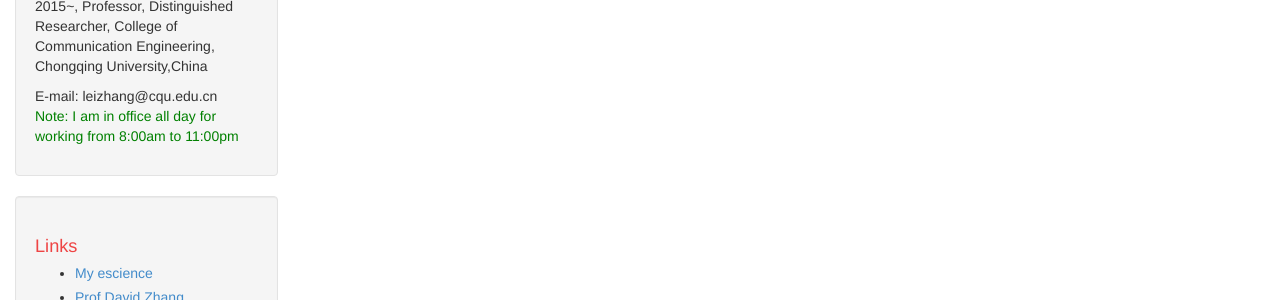
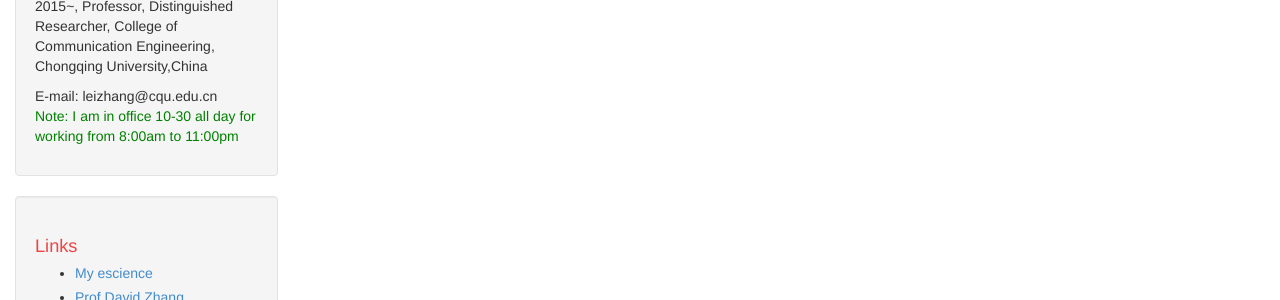
Before and after one commit to DrLeiZhang/website, a Jekyll site: the page built from links.html, in a window 1280 px wide and 982 px high. Shown: the part 521-821 px from the top of the window. Built offline with Jekyll 4.4.1, drawn with Linux system fonts in a browser that asks for light colours; Markdown is read by kramdown in place of the engine named in the settings.

Commit message:
Update
Signed-off-by: leizhang@cqu.edu.cn <leizhang@cqu.edu.cn>

```diff
--- a/_includes/sidebar.html
+++ b/_includes/sidebar.html
@@ -12,7 +12,7 @@
 <p>Lei Zhang, Ph.D, Postdoc, IEEE Member</p><p>2013~2015, Hong Kong Scholar(HKPU)</p><p>2015~, Professor, Distinguished Researcher, College of Communication Engineering, Chongqing University,China</p>
 
 E-mail: leizhang@cqu.edu.cn
-<p style="color:green;">Note: I am in office all day for working from 8:00am to 11:00pm</p>
+<p style="color:green;">Note: I am in office 10-30 all day for working from 8:00am to 11:00pm</p>
     <ul>
         {% for post in site.posts limit:5 %}
           <li><a href="{{ site.baseurl}}{{ post.url }}">{{ post.title }}</a></li>
```
